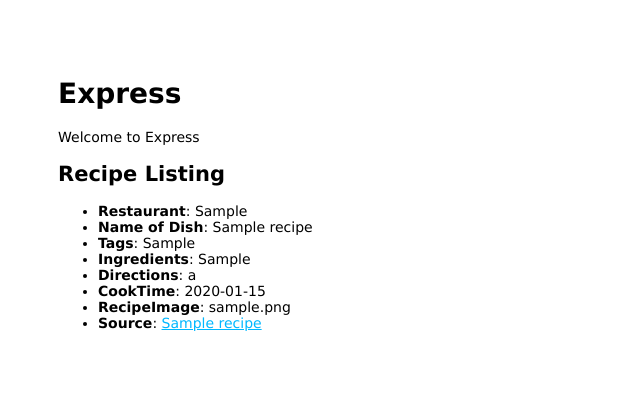
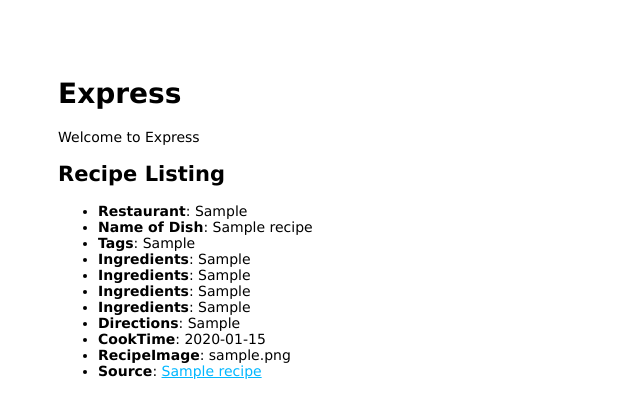
Before and after one commit to CopyChef/CopyChef, a Node server app: page / in a window 1280 px wide. Shown: the top 418 px of the page, without its empty margins (0-640 px from the left). Run offline with Node 20, Linux system fonts and the light colour scheme; tables that the repository leaves empty hold one stand-in row (values such as "Sample post"); some libraries are stand-ins or nearby versions.

Commit message:
messing with the dirrections and ingredients issue

```diff
--- a/views/index.hbs
+++ b/views/index.hbs
@@ -14,8 +14,8 @@
   <li><strong>Restaurant</strong>: <%= Restaurant %></li>
   <li><strong>Name of Dish</strong>: <%= NameOfDish %></li>
   <li><strong>Tags</strong>: <%= Tags %></li>
-  <li><strong>Ingredients</strong>: <%= Ingredients %></li>
-  <li><strong>Directions</strong>: <%= Directions[1] %></li>
+  {{#each .}}<li><strong>Ingredients</strong>: <%= Ingredients %></li>{{/each}}
+  <li><strong>Directions</strong>: <%= Directions %></li>
   <li><strong>CookTime</strong>: <%= CookTime %></li>
   <li><strong>RecipeImage</strong>: <%= RecipeImage %></li>
   <li><strong>Source</strong>: <a href="TBD - SourceLink"><%= SourceName %></a></li>
```
